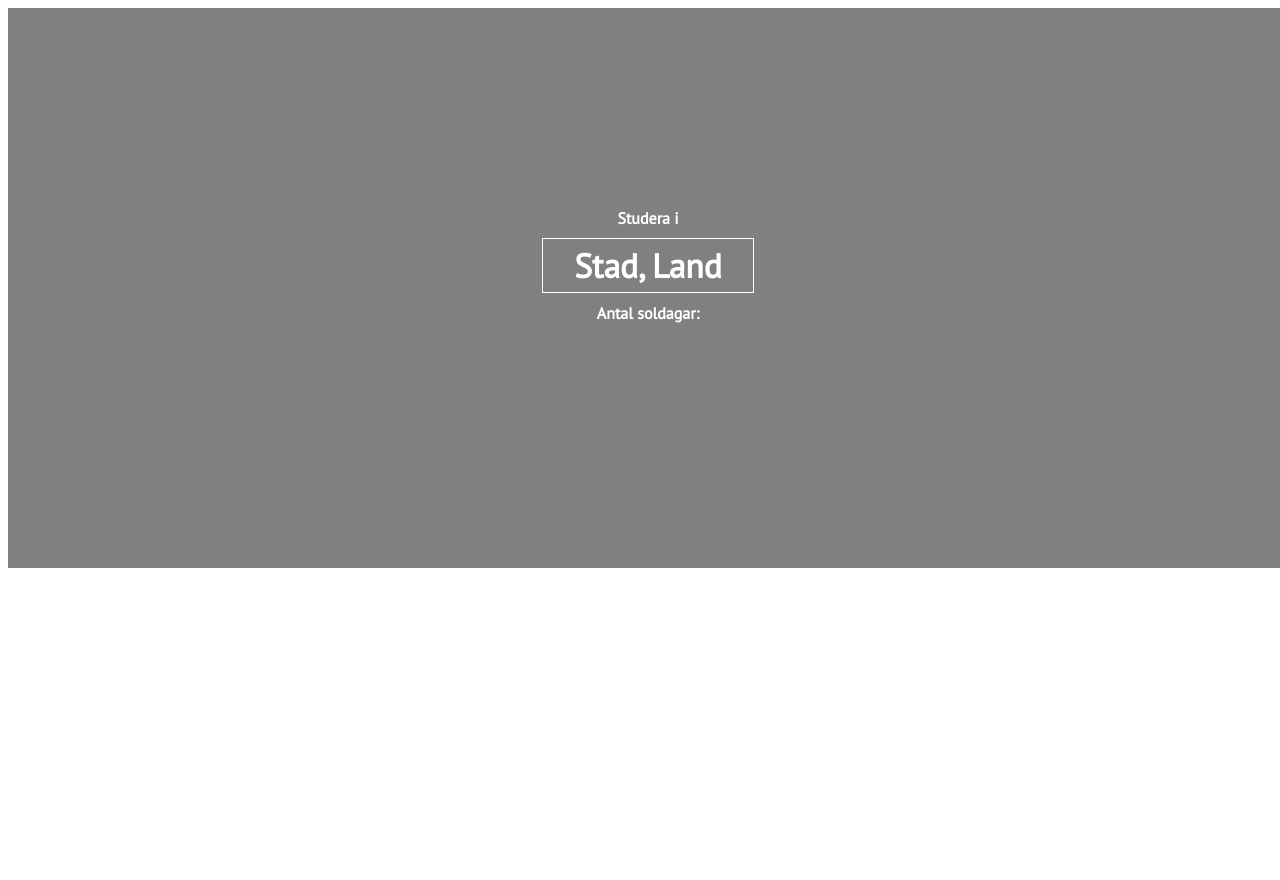
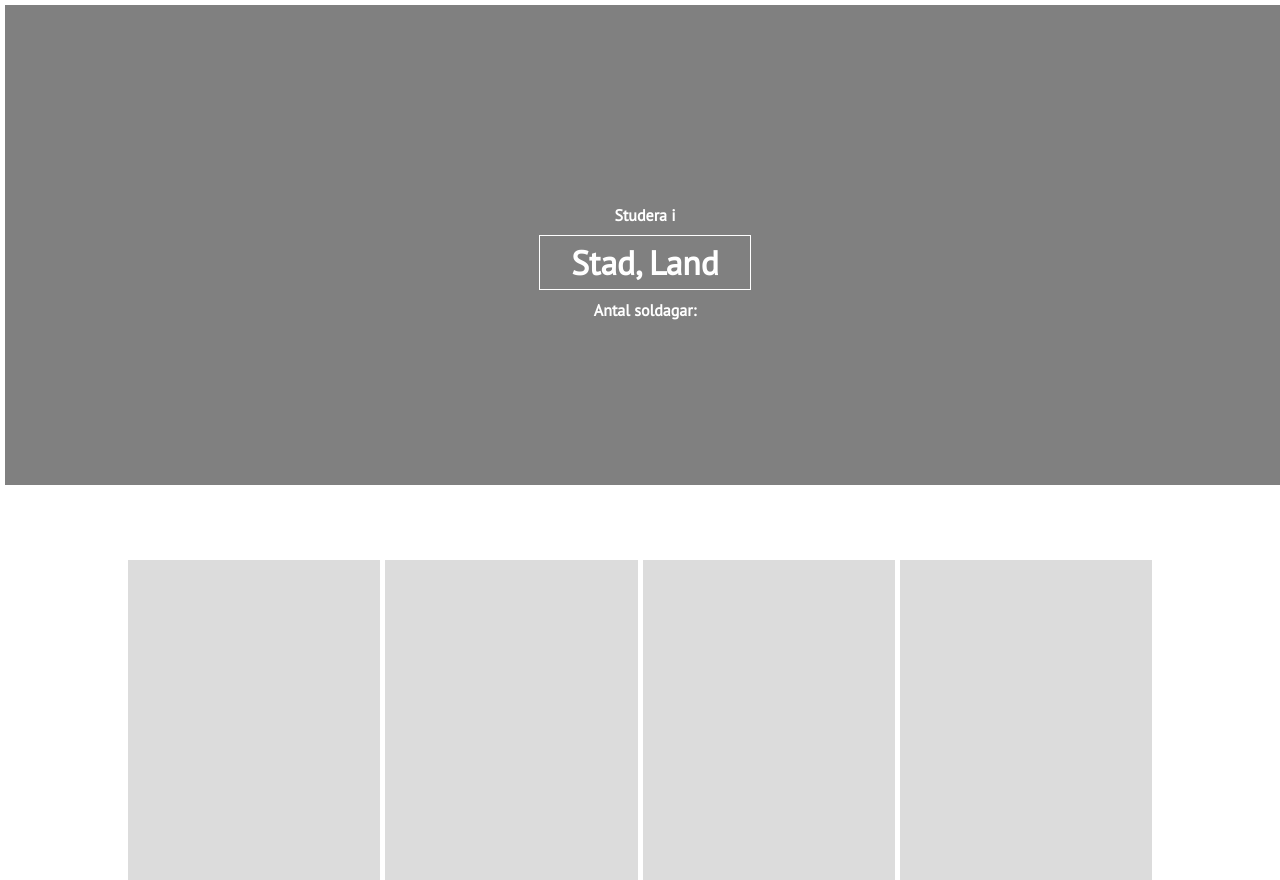
Before and after one commit to NathalieSaillo/Projektet-Saftiga-Granadas, a plain HTML site: page stadSida/stadSida.html in a window 1280 px wide. Before the commit the page ends 800 px from the top, so only its background shows below. Drawn offline with Linux system fonts and the light colour scheme.

Commit message:
Jag har lagt till boxar längst ner för bilder från staden samt en box till vänster för annons

```diff
--- a/stadSida/stadSida.css
+++ b/stadSida/stadSida.css
@@ -1,10 +1,13 @@
 body{
     font-family: 'PT Sans', sans-serif;
+    margin: 5px;
+    overflow-x: scroll;
+    height: 100px;
 }
 #header{
     background-color: gray;
     margin: 0px;
-    height: 70vh;
+    height: 60vh;
     width: 100vw;
     display: flex;
     justify-content: center;
@@ -32,7 +35,6 @@ body{
     font-weight: 900;
     margin-top: 10px;
     margin-bottom: 10px;
-
 }
 
 #content{
@@ -42,3 +44,33 @@ body{
     font-size: 5.2vh;
     font-weight: 900;
 }
+
+
+#container-boximages{
+    display: flex;
+    align-items: center;
+    justify-content: center;
+    height: 25vw;
+    width: 80vw;
+    position: absolute;
+    top: 90vh;
+    margin-bottom: 20px;
+    left: 50vw;
+    transform: translate(-50%, -50%);
+    margin-bottom: 10px;
+    gap: 5px;
+
+}
+
+.box-image{
+    height: 25vw;
+    width: 40vw;
+    background-color: gainsboro;
+    display: flex;
+    justify-content: center;
+
+
+
+
+
+}
--- a/stadSida/stadSida.html
+++ b/stadSida/stadSida.html
@@ -16,5 +16,12 @@
             <div class = "content">Antal soldagar: </div>
        </div>
     </div>
+
+    <div id="container-boximages">
+        <div class = "box-image"></div>
+        <div class = "box-image"></div>
+        <div class = "box-image"></div>
+        <div class = "box-image"></div>
+    </div>
 </body>
 </html>
```
Also changed, not shown: 1 other file.
